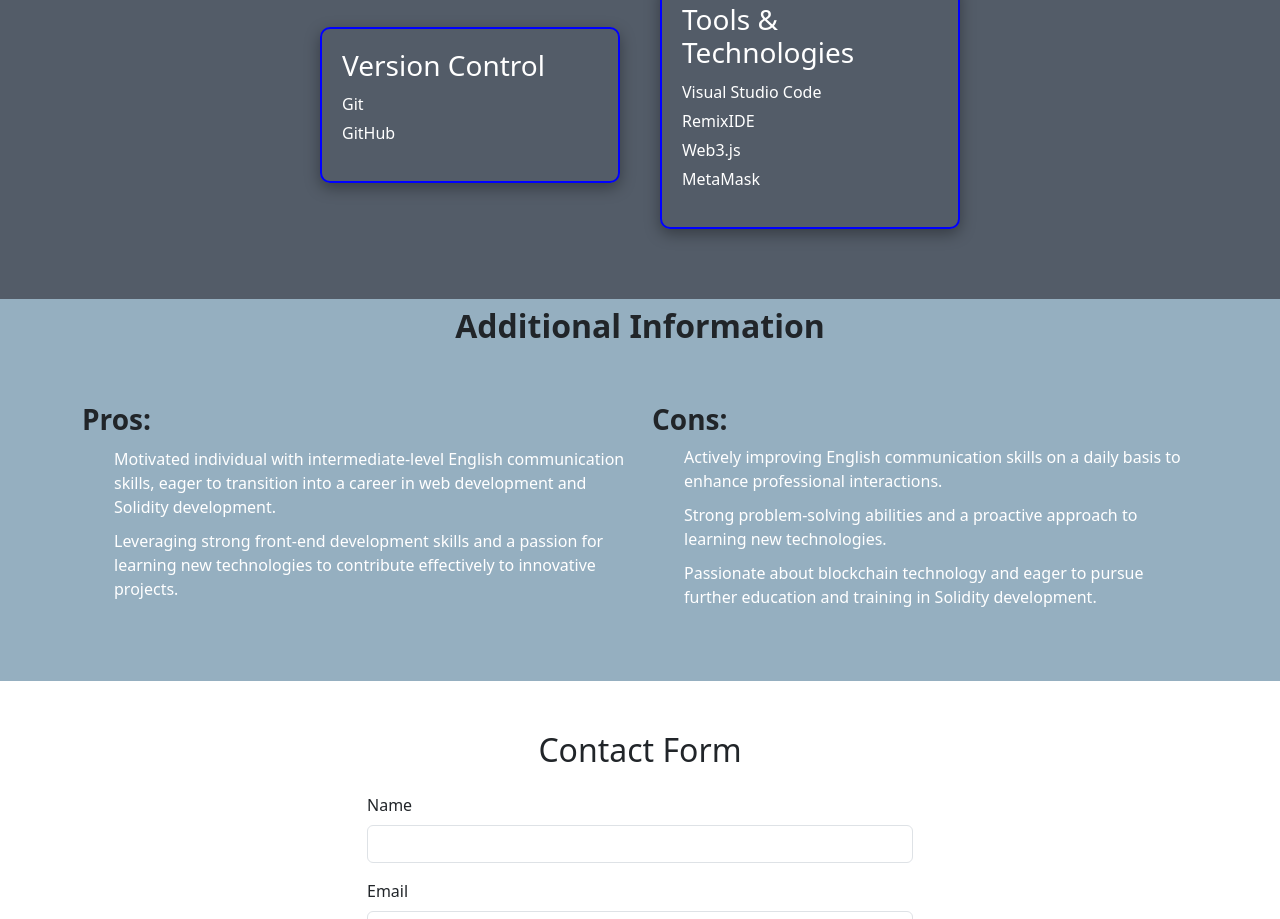
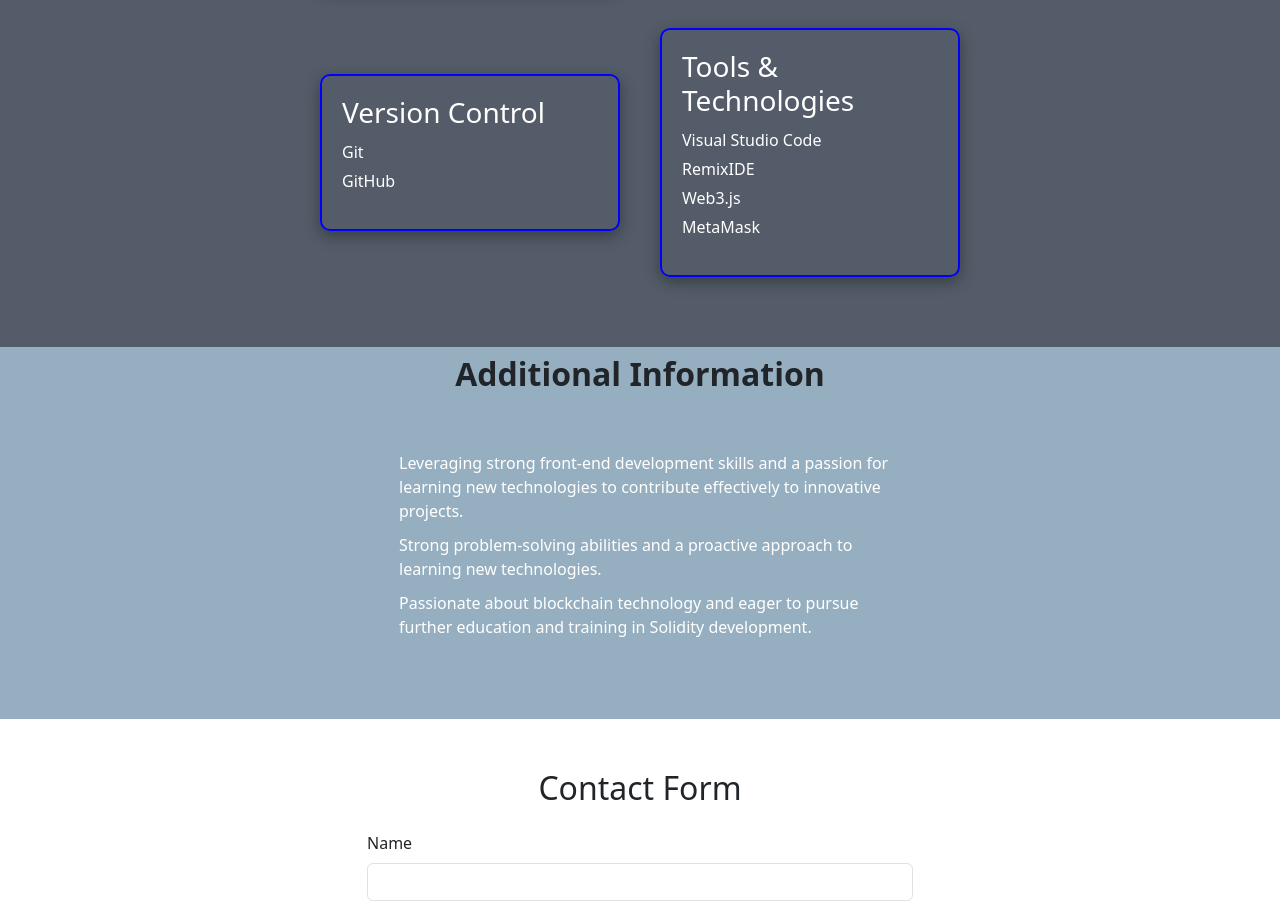
Before and after one commit to karthisol/karthiportfolio, a plain HTML site: page index.html in a window 1280 px wide. Shown: the part 1443-2362 px from the top of the page. Drawn offline with nearby package versions, Linux system fonts and the light colour scheme.

Commit message:
sixth commit

```diff
--- a/index.html
+++ b/index.html
@@ -27,7 +27,7 @@
     <title>portfolio website</title>
 
 </head>
-<body>
+<body >
 
   <!-- loading
   <div class="loader-wrapper" id="loader-wrapper">
@@ -97,9 +97,10 @@
 
 <!-- aboutme section -->
 <section  id="Me">
+  <h2 class="text-center mt-5">About Karthi</h2>
+
     <div class="container two ">
         <div class="left-box" data-aos="zoom-in-right">
-          <h2 class="text-center">About Karthi</h2>
           <ul>
             <li><span class="star">★</span> Dedicated Solidity developer</li>
             <li><span class="star">★</span> Bachelor's degree in Chemistry from Bharathidasan University</li>
@@ -109,7 +110,7 @@
           </ul>
         </div>
         <div class="right-box" data-aos="zoom-out">
-          <h2 class="text-center">Expertise</h2>
+          <!-- <h2 class="text-center">Expertise</h2> -->
           <ul>
             <li><span class="star">★</span> Web development</li>
             <li><span class="star">★</span> Solidity and smart contracts</li>
@@ -201,25 +202,11 @@ Integrated animations and interactive elements to enhance user engagement.
   <div class="container">
       <div class="row">
           <h2 class="text-center mt-2 fw-bold">Additional Information</h2>
-        <div class="col-md-6">
+          <div class="col-md-6 mx-auto">
               <div class="additional-info-section">
-
-
                   <div class="pros-cons">
-              <h3 class="fw-bolder">Pros:</h3>
                       <ul class="text-white">
-                <li>Motivated individual with intermediate-level English communication skills, eager to transition into a career in web development and Solidity development.</li>
                           <li>Leveraging strong front-end development skills and a passion for learning new technologies to contribute effectively to innovative projects.</li>
-              </ul>
-            </div>
-
-          </div>
-        </div>
-        <div class="col-md-6">
-          <div class="additional-info-section">
-            <h3 class="fw-bold">Cons:</h3>
-            <ul class="text-white ">
-              <li>Actively improving English communication skills on a daily basis to enhance professional interactions.</li>
                           <li>Strong problem-solving abilities and a proactive approach to learning new technologies.</li>
                           <li>Passionate about blockchain technology and eager to pursue further education and training in Solidity development.</li>
                       </ul>
@@ -227,7 +214,9 @@ Integrated animations and interactive elements to enhance user engagement.
               </div>
           </div>
       </div>
+  </div>
 </section>
+
 
 
 <!--  from sectiom -->
--- a/style.css
+++ b/style.css
@@ -1,4 +1,5 @@
-body {
+
+ body {
     font-family: 'Roboto', sans-serif;
   }
 
@@ -39,7 +40,11 @@ body {
 }
 
 
+/* nav-link hover  */
 
+ .navv-item ul li a:hover{
+  color:lightsalmon;
+ }
 
 
 
@@ -113,11 +118,7 @@ body {
 }
 }
         /* Custom CSS for styling */
-        body {
-          font-family: Arial, sans-serif;
-          margin: 0;
-          padding: 0;
-        }
+
 
         .two {
           display: flex;
@@ -315,3 +316,41 @@ body {
 
 
       /* form */
+
+      /* all screen media q */
+         /* Custom CSS for different screen sizes */
+        /* Extra small devices (phones) */
+        @media (min-width: 321px) and (max-width:375) {
+          /* Add your custom CSS rules for extra small devices here */
+
+      }
+
+      /* Small devices */
+      @media (min-width: 376px) and (max-width: 425px) {
+          /* Add your custom CSS rules for small devices here */
+          body {background-color: blue;}
+      }
+
+      /* Small devices (portrait tablets and large phones) */
+      @media (min-width: 426px) and (max-width: 576px) {
+          /* Add your custom CSS rules for small devices here */
+
+      }
+
+      /* Medium devices (landscape tablets) */
+      @media (min-width: 577px) and (max-width: 768px) {
+          /* Add your custom CSS rules for medium devices here */
+
+      }
+
+      /* Large devices (laptops/desktops) */
+      @media (min-width: 769px) and (max-width: 992px) {
+          /* Add your custom CSS rules for large devices here */
+
+      }
+
+      /* Extra large devices (large laptops and desktops) */
+      @media (min-width: 993px) and (max-width: 1200px) {
+          /* Add your custom CSS rules for extra large devices here */
+
+      }
```
Lines whose indentation alone changed are shown as unchanged.
